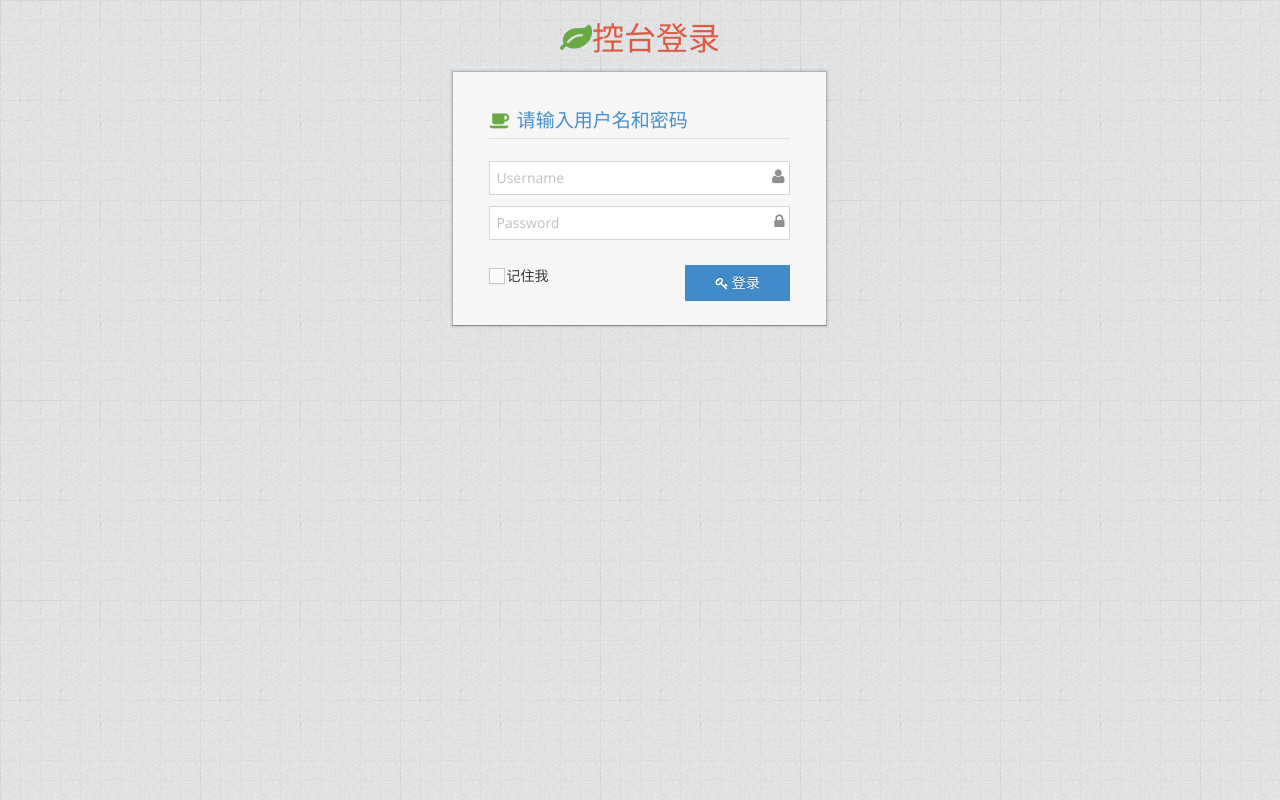
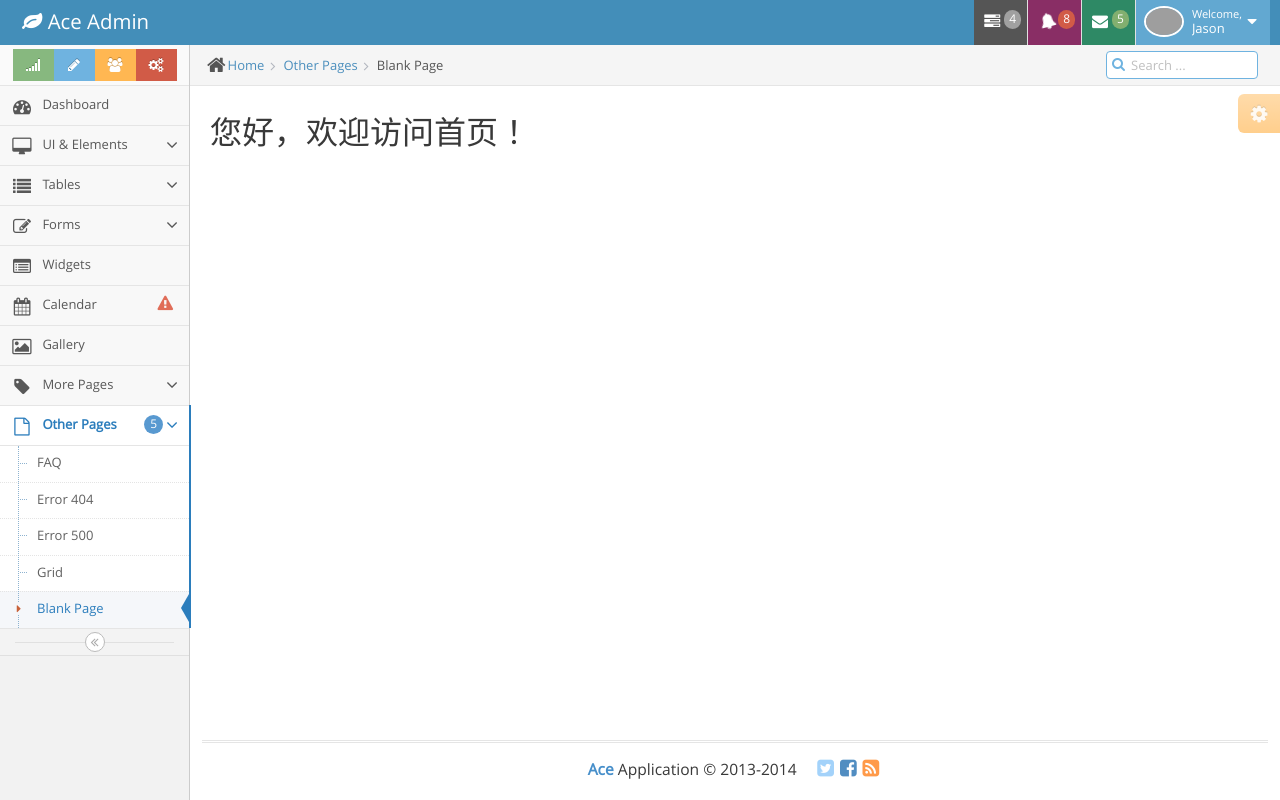
Before and after one commit to yxspring/course, a Vue app in the folder admin/: page /admin/welcome in a window 1280 px wide. Before the commit this address led to /login. Built offline with nearby package versions, Linux system fonts and the light colour scheme; grey boxes are pictures that could not be loaded.

Commit message:
1.增加welcome子组件，增加/admin/welcome子路由 router-view和子路由配合使用 注意：子路由的配置不要”/"开头

```diff
--- a/admin/src/views/admin.vue
+++ b/admin/src/views/admin.vue
@@ -844,29 +844,25 @@
                 <i class="ace-icon fa fa-home home-icon"></i>
                 <a href="#">Home</a>
               </li>
-
               <li>
                 <a href="#">Other Pages</a>
               </li>
               <li class="active">Blank Page</li>
-            </ul><!-- /.breadcrumb -->
-
+            </ul>
             <div class="nav-search" id="nav-search">
               <form class="form-search">
-								<span class="input-icon">
-									<input type="text" placeholder="Search ..." class="nav-search-input" id="nav-search-input" autocomplete="off" />
-									<i class="ace-icon fa fa-search nav-search-icon"></i>
-								</span>
+                  <span class="input-icon">
+                      <input type="text" placeholder="Search ..." class="nav-search-input" id="nav-search-input" autocomplete="off" />
+                      <i class="ace-icon fa fa-search nav-search-icon"></i>
+                  </span>
               </form>
-            </div><!-- /.nav-search -->
+            </div>
           </div>
-
           <div class="page-content">
             <div class="ace-settings-container" id="ace-settings-container">
               <div class="btn btn-app btn-xs btn-warning ace-settings-btn" id="ace-settings-btn">
                 <i class="ace-icon fa fa-cog bigger-130"></i>
               </div>
-
               <div class="ace-settings-box clearfix" id="ace-settings-box">
                 <div class="pull-left width-50">
                   <div class="ace-settings-item">
@@ -932,7 +928,7 @@
             <div class="row">
               <div class="col-xs-12">
                 <!-- PAGE CONTENT BEGINS -->
-
+                <router-view/>
                 <!-- PAGE CONTENT ENDS -->
               </div><!-- /.col -->
             </div><!-- /.row -->
--- /dev/null
+++ b/admin/src/views/admin/welcome.vue
@@ -0,0 +1,5 @@
+<template>
+    <div>
+        <h1>您好，欢迎访问首页！</h1>
+    </div>
+</template>
--- /dev/null
+++ b/package.json
@@ -0,0 +1,5 @@
+{
+  "dependencies": {
+    "ant-design-vue": "^2.0.0"
+  }
+}
```
Also changed, not shown: admin/src/router.js (+11 -6 lines).
